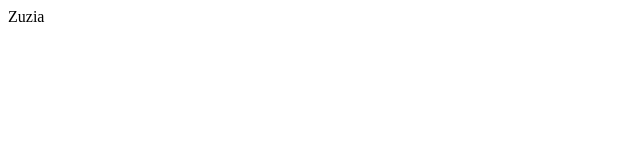
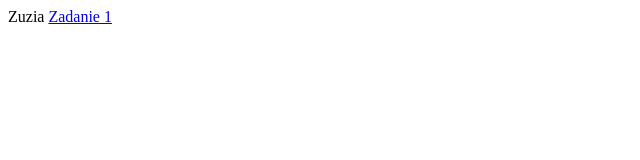
Before and after one commit to zuzanna-kr/zuzanna-kr.github.io, a plain HTML site: page index.html in a window 1280 px wide. Shown: the full height of the page, 0-640 px from the left. Drawn offline with Linux system fonts and the light colour scheme.

Commit message:
Update index.html

```diff
--- a/index.html
+++ b/index.html
@@ -7,6 +7,7 @@
 </head>
 <body>
   Zuzia
+  <a href="https://zuzanna-kr.github.io/zad1.html">Zadanie 1</a>
 </body>
 
 </html>
```
